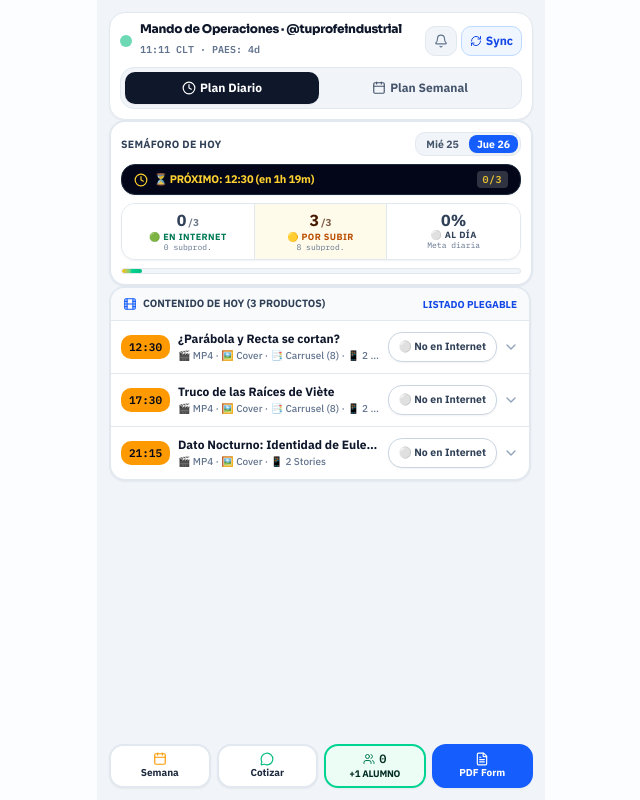
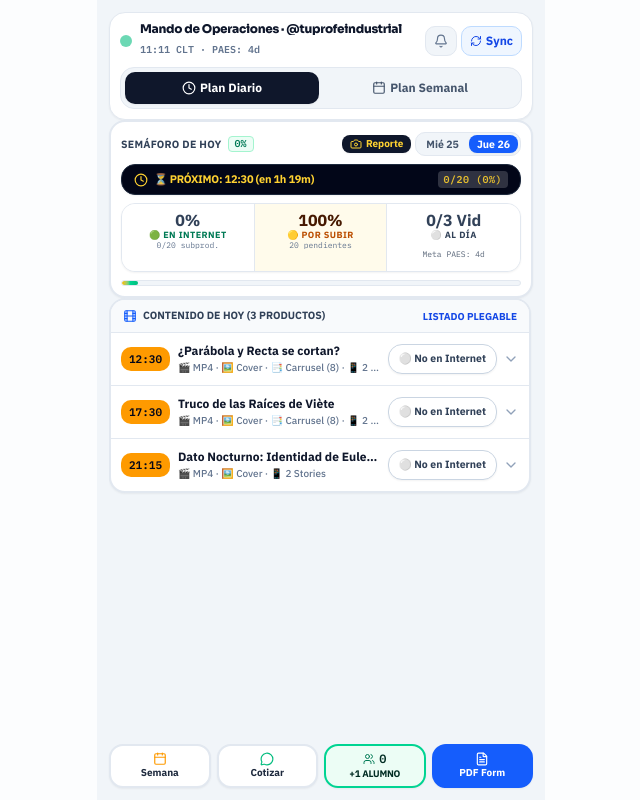
Before and after one commit to paillamilm-blip/tuprofeindustrial-web, a Next.js app: page /grilla in a window 1280 px wide. Shown: the whole page, without its empty margins (319-959 px from the left). Built offline with nearby package versions, Linux system fonts and the light colour scheme.

Commit message:
feat(grilla): semaphoro driven by checklist percentage and daily screenshot report modal

```diff
--- a/app/grilla/grilla-cockpit-client.tsx
+++ b/app/grilla/grilla-cockpit-client.tsx
@@ -21,6 +21,7 @@ import {
   Clock,
   Layers,
   Film,
+  Camera,
 } from "lucide-react";
 import type { ActionItem, DayKey, DaySchedule } from "./grilla-data";
 import {
@@ -185,6 +186,7 @@ export function GrillaCockpitClient({
   const [inspectBlockId, setInspectBlockId] = useState<string | null>(null);
   const [showQuotesModal, setShowQuotesModal] = useState(false);
   const [showSyncModal, setShowSyncModal] = useState(false);
+  const [showDailyReportModal, setShowDailyReportModal] = useState(false);
   const [manualSyncInput, setManualSyncInput] = useState("");
   const [pushEnabled, setPushEnabled] = useState(() => {
     if (typeof window !== "undefined" && "Notification" in window) {
@@ -435,18 +437,132 @@ export function GrillaCockpitClient({
     });
   }, [dayTasks, currentDayData]);
 
-  const completedCount = dayTasks.filter((t) => completedMap[t.id]).length;
-  const procesoTasks = dayTasks.filter((t) => !completedMap[t.id] && !isTaskUrgent(t));
-  const totalVideos = videoBlocks.length;
-  const videosCompletedCount = videoBlocks.filter((b) => !!completedMap[b.mainAction.id]).length;
-  const videosPendingCount = totalVideos - videosCompletedCount;
   const videosAlertCount = videoBlocks.filter(
     (b) => !completedMap[b.mainAction.id] && isTaskUrgent(b.mainAction)
   ).length;
-  const videoProgressPercent =
-    totalVideos > 0 ? Math.round((videosCompletedCount / totalVideos) * 100) : 0;
-  const isAllVideosDone = totalVideos > 0 && videosCompletedCount === totalVideos;
   const paesDaysLeft = diffDaysFromIso(santiagoNow.isoDate, "2026-11-30");
+
+  // Checklist de todos los subproductos del día
+  const allDaySubproducts = useMemo(() => {
+    const list: {
+      id: string;
+      blockId: string;
+      timeSlot: string;
+      type: "video" | "cover" | "carousel" | "stories" | "copy" | "comment" | "wa";
+      name: string;
+    }[] = [];
+
+    for (const b of videoBlocks) {
+      list.push({
+        id: b.mainAction.id,
+        blockId: b.id,
+        timeSlot: b.timeSlot,
+        type: "video",
+        name: `${b.timeSlot} Video Master`,
+      });
+      if (b.mainAction.assetPreview) {
+        list.push({
+          id: `${b.id}_cover`,
+          blockId: b.id,
+          timeSlot: b.timeSlot,
+          type: "cover",
+          name: `${b.timeSlot} Portada Oficial HD`,
+        });
+      }
+      if (b.carousel) {
+        list.push({
+          id: `${b.id}_carousel`,
+          blockId: b.id,
+          timeSlot: b.timeSlot,
+          type: "carousel",
+          name: `${b.timeSlot} Carrusel (${b.carousel.slides.length} láminas)`,
+        });
+      }
+      if (b.stories.length > 0) {
+        list.push({
+          id: `${b.id}_stories`,
+          blockId: b.id,
+          timeSlot: b.timeSlot,
+          type: "stories",
+          name: `${b.timeSlot} Stories (${b.stories.length})`,
+        });
+      }
+      if (b.mainAction.copies && b.mainAction.copies.length > 0) {
+        list.push({
+          id: `${b.id}_copy`,
+          blockId: b.id,
+          timeSlot: b.timeSlot,
+          type: "copy",
+          name: `${b.timeSlot} Copy Publicación`,
+        });
+        if (b.mainAction.copies.length > 2) {
+          list.push({
+            id: `${b.id}_comment`,
+            blockId: b.id,
+            timeSlot: b.timeSlot,
+            type: "comment",
+            name: `${b.timeSlot} Comentario Alumnos`,
+          });
+        }
+      }
+      if (b.associatedActions.length > 0) {
+        list.push({
+          id: `${b.id}_wa`,
+          blockId: b.id,
+          timeSlot: b.timeSlot,
+          type: "wa",
+          name: `${b.timeSlot} Difusión WhatsApp`,
+        });
+      }
+    }
+    return list;
+  }, [videoBlocks]);
+
+  const totalSubproducts = allDaySubproducts.length;
+  const completedSubproductsCount = allDaySubproducts.filter((i) => !!completedMap[i.id]).length;
+  const pendingSubproductsCount = totalSubproducts - completedSubproductsCount;
+  const checklistPercent =
+    totalSubproducts > 0
+      ? Math.round((completedSubproductsCount / totalSubproducts) * 100)
+      : 0;
+
+  const stats = useMemo(() => {
+    const byType = (t: string) => {
+      const items = allDaySubproducts.filter((i) => i.type === t);
+      const done = items.filter((i) => !!completedMap[i.id]).length;
+      return { done, total: items.length };
+    };
+    return {
+      videos: byType("video"),
+      covers: byType("cover"),
+      carousels: byType("carousel"),
+      stories: byType("stories"),
+      copies: byType("copy"),
+      comments: byType("comment"),
+      wa: byType("wa"),
+    };
+  }, [allDaySubproducts, completedMap]);
+
+  const buildDailyReportText = (): string => {
+    return [
+      `📊 REPORTE DIARIO DE OPERACIONES · @tuprofeindustrial`,
+      `📅 Día: ${currentDayData.fullLabel} (${santiagoNow.timeStr} CLT)`,
+      `🎯 Avance Checklist: ${checklistPercent}% (${completedSubproductsCount}/${totalSubproducts} subproductos)`,
+      `🎬 Videos en Internet: ${stats.videos.done}/${stats.videos.total}`,
+      `🖼️ Portadas Oficiales HD: ${stats.covers.done}/${stats.covers.total}`,
+      `📑 Carruseles Educativos: ${stats.carousels.done}/${stats.carousels.total}`,
+      `📱 Stories 9:16: ${stats.stories.done}/${stats.stories.total}`,
+      `📝 Copies, Comentarios & WA: ${stats.copies.done + stats.comments.done + stats.wa.done}/${stats.copies.total + stats.comments.total + stats.wa.total}`,
+      `🎓 Meta PAES M1: Faltan ${paesDaysLeft} días`,
+      `🔗 Grilla: ${typeof window !== "undefined" ? window.location.href : "https://tuprofeindustrial-web.vercel.app/grilla"}`,
+    ].join("\n");
+  };
+
+  const handleCopyDailyReport = async () => {
+    const text = buildDailyReportText();
+    const ok = await copyTextSafe(text);
+    showToast(ok ? "📋 Reporte diario copiado para WhatsApp" : "⚠️ Error al copiar");
+  };
 
   const inspectedBlock = useMemo(() => {
     return videoBlocks.find((b) => b.id === inspectBlockId) ?? null;
@@ -613,11 +729,29 @@ export function GrillaCockpitClient({
 
       {/* 2. PANEL DE MÉTRICAS OPERATIVAS Y CONTROL DE TIEMPO */}
       <section className="bg-white rounded-2xl p-2.5 border-2 border-slate-200 shadow-xs shrink-0 space-y-2">
-        {/* CABECERA SEMÁFORO CON SELECTOR DE DÍA */}
+        {/* CABECERA SEMÁFORO CON SELECTOR DE DÍA Y BOTÓN REPORTE */}
         <div className="flex items-center justify-between gap-1 text-xs font-black">
+          <div className="flex items-center gap-1.5 min-w-0">
             <span className="text-slate-700 uppercase tracking-wide text-[10.5px]">
               Semáforo de Hoy
             </span>
+            <span className="font-mono text-emerald-700 bg-emerald-50 border border-emerald-200 px-1.5 py-0.2 rounded text-[10px]">
+              {checklistPercent}%
+            </span>
+          </div>
+
+          <div className="flex items-center gap-1 shrink-0">
+            {/* BOTÓN GUARDAR / PANTALLAZO DEL DÍA */}
+            <button
+              type="button"
+              onClick={() => setShowDailyReportModal(true)}
+              className="cursor-pointer touch-manipulation px-2 py-0.5 rounded-md bg-slate-900 hover:bg-slate-800 text-amber-300 font-black text-[10px] flex items-center gap-1 shadow-xs transition active:scale-95"
+              title="Guardar o sacar pantallazo del día"
+            >
+              <Camera className="w-3 h-3" />
+              <span>Reporte</span>
+            </button>
+
             {/* SELECTOR RÁPIDO DE DÍA (MIÉ / JUE) */}
             <div className="flex items-center gap-0.5 bg-slate-100 p-0.5 rounded-lg border border-slate-200">
               {DAY_KEYS.map((key) => {
@@ -642,11 +776,12 @@ export function GrillaCockpitClient({
               })}
             </div>
           </div>
+        </div>
 
         {/* BARRA COCKPIT FULL-WIDTH DE CUENTA REGRESIVA */}
         <div
           className={`w-full px-3 py-1.5 rounded-xl border flex items-center justify-between font-black text-xs shadow-xs transition ${
-            isAllVideosDone
+            checklistPercent === 100
               ? "bg-emerald-600 text-white border-emerald-700"
               : timeDiffMins !== null && timeDiffMins <= 0
               ? "bg-red-600 text-white border-red-700 animate-pulse"
@@ -656,49 +791,47 @@ export function GrillaCockpitClient({
           <div className="flex items-center gap-1.5 min-w-0">
             <Clock className="w-3.5 h-3.5 shrink-0" />
             <span className="truncate tracking-tight text-[11px]">
-              {isAllVideosDone
-                ? "🟢 ¡DÍA CUMPLIDO! Videos (3/3) subidos"
+              {checklistPercent === 100
+                ? "🟢 ¡DÍA CUMPLIDO! Checklist 100% en internet"
                 : timeDiffMins !== null && timeDiffMins <= 0
                 ? `🚨 TURNO ${nextPendingBlock?.timeSlot} ATRASADO (+${Math.abs(timeDiffMins)}m)`
                 : `⏳ PRÓXIMO: ${nextPendingBlock?.timeSlot ?? "12:30"} (en ${Math.floor((timeDiffMins ?? 0) / 60)}h ${(timeDiffMins ?? 0) % 60}m)`}
             </span>
           </div>
           <span className="text-[10px] font-mono uppercase tracking-wider opacity-90 shrink-0 bg-white/20 px-1.5 py-0.5 rounded ml-1">
-            {isAllVideosDone ? "3/3 OK" : `${videosCompletedCount}/3`}
+            {completedSubproductsCount}/{totalSubproducts} ({checklistPercent}%)
           </span>
         </div>
 
         {/* SEMÁFORO UNIFICADO EN UN SOLO BLOQUE INTEGRADO */}
         <div className="grid grid-cols-3 rounded-xl overflow-hidden border border-slate-200 divide-x divide-slate-200 text-center bg-slate-50 shadow-xs">
-          {/* VERDE: VIDEOS EN INTERNET */}
-          <div className={`p-2 transition ${videosCompletedCount > 0 ? "bg-emerald-50 text-emerald-950" : "bg-white text-slate-700"}`}>
+          {/* VERDE: EN INTERNET (CHECKLIST) */}
+          <div className={`p-2 transition ${checklistPercent > 0 ? "bg-emerald-50 text-emerald-950" : "bg-white text-slate-700"}`}>
             <div className="flex items-baseline justify-center gap-0.5">
-              <span className="text-base font-black leading-none">{videosCompletedCount}</span>
-              <span className="text-[10px] font-bold opacity-70">/{totalVideos}</span>
+              <span className="text-base font-black leading-none">{checklistPercent}%</span>
             </div>
             <span className="text-[9px] font-black uppercase tracking-wider block mt-0.5 text-emerald-700 leading-none">
               🟢 EN INTERNET
             </span>
             <span className="text-[8px] font-mono text-slate-500 block mt-0.5 leading-none truncate">
-              {completedCount} subprod.
-            </span>
-          </div>
-
-          {/* AMARILLO: VIDEOS POR SUBIR */}
-          <div className={`p-2 transition ${videosPendingCount > 0 ? "bg-amber-50 text-amber-950" : "bg-white text-slate-700"}`}>
+              {completedSubproductsCount}/{totalSubproducts} subprod.
+            </span>
+          </div>
+
+          {/* AMARILLO: POR SUBIR (CHECKLIST) */}
+          <div className={`p-2 transition ${pendingSubproductsCount > 0 ? "bg-amber-50 text-amber-950" : "bg-white text-slate-700"}`}>
             <div className="flex items-baseline justify-center gap-0.5">
-              <span className="text-base font-black leading-none">{videosPendingCount}</span>
-              <span className="text-[10px] font-bold opacity-70">/{totalVideos}</span>
+              <span className="text-base font-black leading-none">{100 - checklistPercent}%</span>
             </div>
             <span className="text-[9px] font-black uppercase tracking-wider block mt-0.5 text-amber-700 leading-none">
               🟡 POR SUBIR
             </span>
             <span className="text-[8px] font-mono text-slate-500 block mt-0.5 leading-none truncate">
-              {procesoTasks.length} subprod.
-            </span>
-          </div>
-
-          {/* ROJO / AZUL: ALERTA O PROGRESO */}
+              {pendingSubproductsCount} pendientes
+            </span>
+          </div>
+
+          {/* ESTADO / AL DÍA */}
           <div
             className={`p-2 transition ${
               videosAlertCount > 0
@@ -708,14 +841,14 @@ export function GrillaCockpitClient({
           >
             <div className="flex items-baseline justify-center gap-0.5">
               <span className="text-base font-black leading-none">
-                {videosAlertCount > 0 ? videosAlertCount : `${videoProgressPercent}%`}
+                {stats.videos.done}/{stats.videos.total} Vid
               </span>
             </div>
             <span className="text-[9px] font-black uppercase tracking-wider block mt-0.5 text-slate-700 leading-none">
-              {videosAlertCount > 0 ? "🔴 ATRASO" : "⚪ AL DÍA"}
-            </span>
-            <span className="text-[8px] font-mono text-slate-500 block mt-0.5 leading-none truncate">
-              {videosAlertCount > 0 ? "¡Revisar!" : "Meta diaria"}
+              {checklistPercent === 100 ? "🟢 100% LISTO" : videosAlertCount > 0 ? "🔴 ATRASO" : "⚪ AL DÍA"}
+            </span>
+            <span className="text-[8px] font-mono opacity-80 mt-0.5 leading-none truncate">
+              Meta PAES: {paesDaysLeft}d
             </span>
           </div>
         </div>
@@ -724,11 +857,11 @@ export function GrillaCockpitClient({
         <div className="w-full bg-slate-100 rounded-full h-1.5 overflow-hidden border border-slate-200">
           <div
             className={`h-full rounded-full transition-all duration-500 ${
-              isAllVideosDone
+              checklistPercent === 100
                 ? "bg-emerald-500"
                 : "bg-gradient-to-r from-amber-400 via-emerald-400 to-emerald-500"
             }`}
-            style={{ width: `${Math.max(5, videoProgressPercent)}%` }}
+            style={{ width: `${Math.max(4, checklistPercent)}%` }}
           />
         </div>
       </section>
@@ -1583,6 +1716,106 @@ export function GrillaCockpitClient({
       )}
 
       {/* ======================================================== */}
+      {/* MODAL REPORTE DIARIO DE CIERRE (PANTALLAZO Y EXPORTACIÓN) */}
+      {/* ======================================================== */}
+      {showDailyReportModal && (
+        <div className="fixed inset-0 z-50 bg-black/70 backdrop-blur-xs flex items-center justify-center p-3 animate-in fade-in">
+          <div className="bg-slate-900 border-2 border-slate-700 rounded-3xl w-full max-w-sm p-4 space-y-3.5 shadow-2xl text-white">
+            {/* CABECERA PANTALLAZO */}
+            <div className="flex items-center justify-between border-b border-slate-800 pb-2.5">
+              <div className="flex items-center gap-2">
+                <span className="w-2.5 h-2.5 rounded-full bg-emerald-400 animate-pulse" />
+                <div>
+                  <h3 className="text-xs font-black tracking-tight text-white uppercase">
+                    Reporte de Operaciones · Cierre
+                  </h3>
+                  <span className="text-[10px] font-mono text-slate-400">
+                    {currentDayData.fullLabel} · {santiagoNow.timeStr} CLT
+                  </span>
+                </div>
+              </div>
+              <button
+                type="button"
+                onClick={() => setShowDailyReportModal(false)}
+                className="p-1 rounded-full bg-slate-800 text-slate-400 hover:text-white"
+              >
+                <X className="w-4 h-4" />
+              </button>
+            </div>
+
+            {/* GRAN MEDIDOR DE AVANCE */}
+            <div className="bg-slate-950 p-3.5 rounded-2xl border border-slate-800 text-center space-y-1">
+              <span className="text-[10px] font-mono uppercase text-slate-400 block font-bold">
+                Avance Total del Checklist Diario
+              </span>
+              <div className="text-3xl font-black text-emerald-400 font-mono leading-none">
+                {checklistPercent}%
+              </div>
+              <span className="text-xs text-slate-300 font-bold block mt-1">
+                {completedSubproductsCount} de {totalSubproducts} subproductos subidos
+              </span>
+            </div>
+
+            {/* TABLA RESUMEN POR CATEGORÍAS */}
+            <div className="bg-slate-800/80 rounded-xl p-2.5 border border-slate-700 space-y-1.5 text-xs font-mono">
+              <div className="flex justify-between items-center text-slate-300">
+                <span>🎬 Videos Reels/TikTok:</span>
+                <span className="font-bold text-white">
+                  {stats.videos.done}/{stats.videos.total}
+                </span>
+              </div>
+              <div className="flex justify-between items-center text-slate-300">
+                <span>🖼️ Portadas Oficiales HD:</span>
+                <span className="font-bold text-white">
+                  {stats.covers.done}/{stats.covers.total}
+                </span>
+              </div>
+              <div className="flex justify-between items-center text-slate-300">
+                <span>📑 Carruseles Educativos:</span>
+                <span className="font-bold text-white">
+                  {stats.carousels.done}/{stats.carousels.total}
+                </span>
+              </div>
+              <div className="flex justify-between items-center text-slate-300">
+                <span>📱 Stories de Apoyo:</span>
+                <span className="font-bold text-white">
+                  {stats.stories.done}/{stats.stories.total}
+                </span>
+              </div>
+              <div className="flex justify-between items-center text-slate-300">
+                <span>📝 Copies, Comentarios & WA:</span>
+                <span className="font-bold text-white">
+                  {stats.copies.done + stats.comments.done + stats.wa.done}/
+                  {stats.copies.total + stats.comments.total + stats.wa.total}
+                </span>
+              </div>
+            </div>
+
+            {/* BOTONES DE ACCIÓN PARA GUARDAR */}
+            <div className="grid grid-cols-2 gap-2 pt-1">
+              <button
+                type="button"
+                onClick={handleCopyDailyReport}
+                className="cursor-pointer touch-manipulation min-h-[40px] px-3 bg-emerald-600 hover:bg-emerald-700 text-white font-black text-xs rounded-xl flex items-center justify-center gap-1.5 shadow-xs transition active:scale-95"
+              >
+                <Copy className="w-3.5 h-3.5" />
+                <span>Copiar Texto</span>
+              </button>
+              <a
+                href={`https://wa.me/?text=${encodeURIComponent(buildDailyReportText())}`}
+                target="_blank"
+                rel="noopener noreferrer"
+                className="cursor-pointer touch-manipulation min-h-[40px] px-3 bg-[#25D366] hover:bg-[#1ebe5d] text-white font-black text-xs rounded-xl flex items-center justify-center gap-1.5 shadow-xs transition active:scale-95"
+              >
+                <MessageCircle className="w-3.5 h-3.5" />
+                <span>Enviar a WA</span>
+              </a>
+            </div>
+          </div>
+        </div>
+      )}
+
+      {/* ======================================================== */}
       {/* MODAL COTIZACIONES                                       */}
       {/* ======================================================== */}
       {showQuotesModal && (
```
Lines whose indentation alone changed are shown as unchanged.
